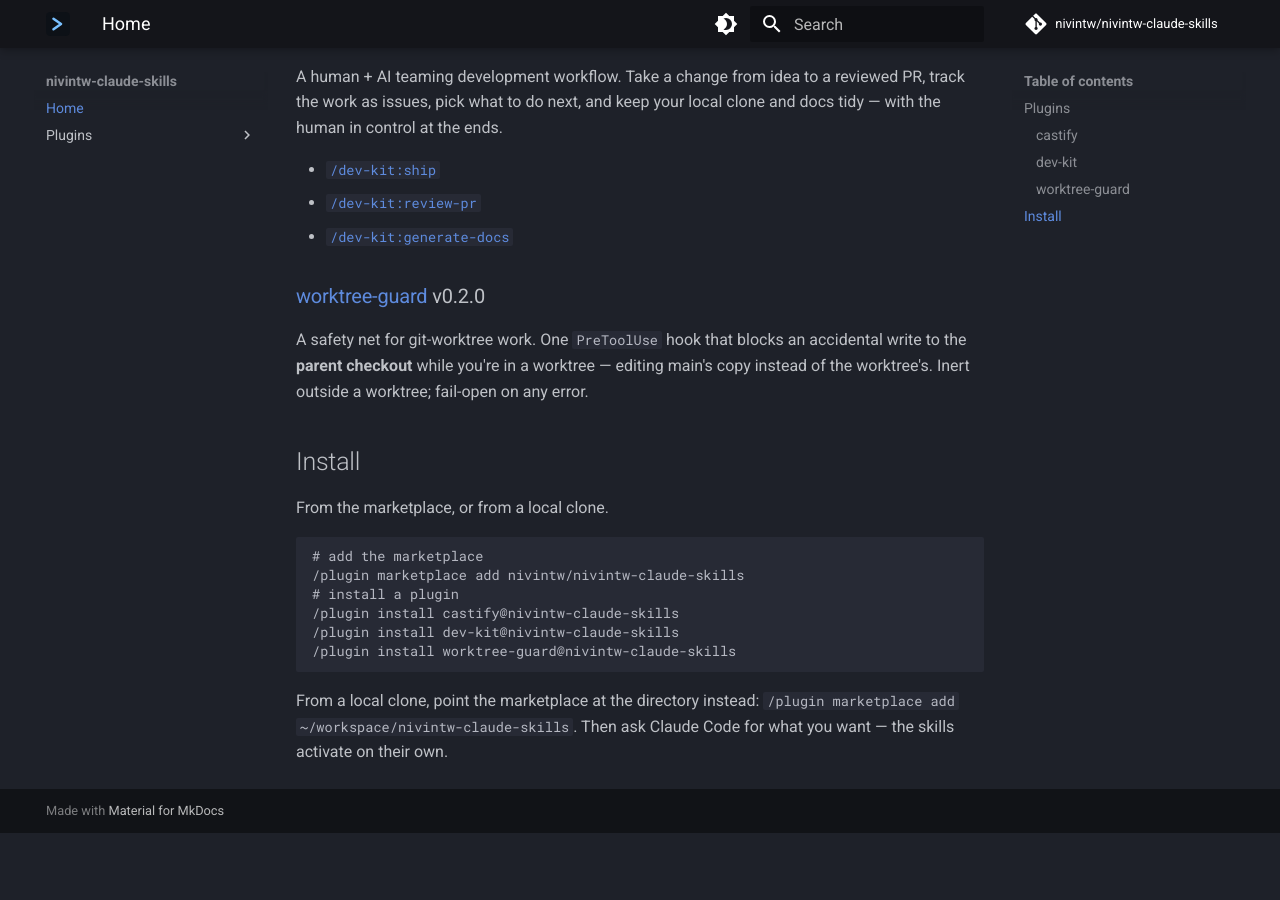
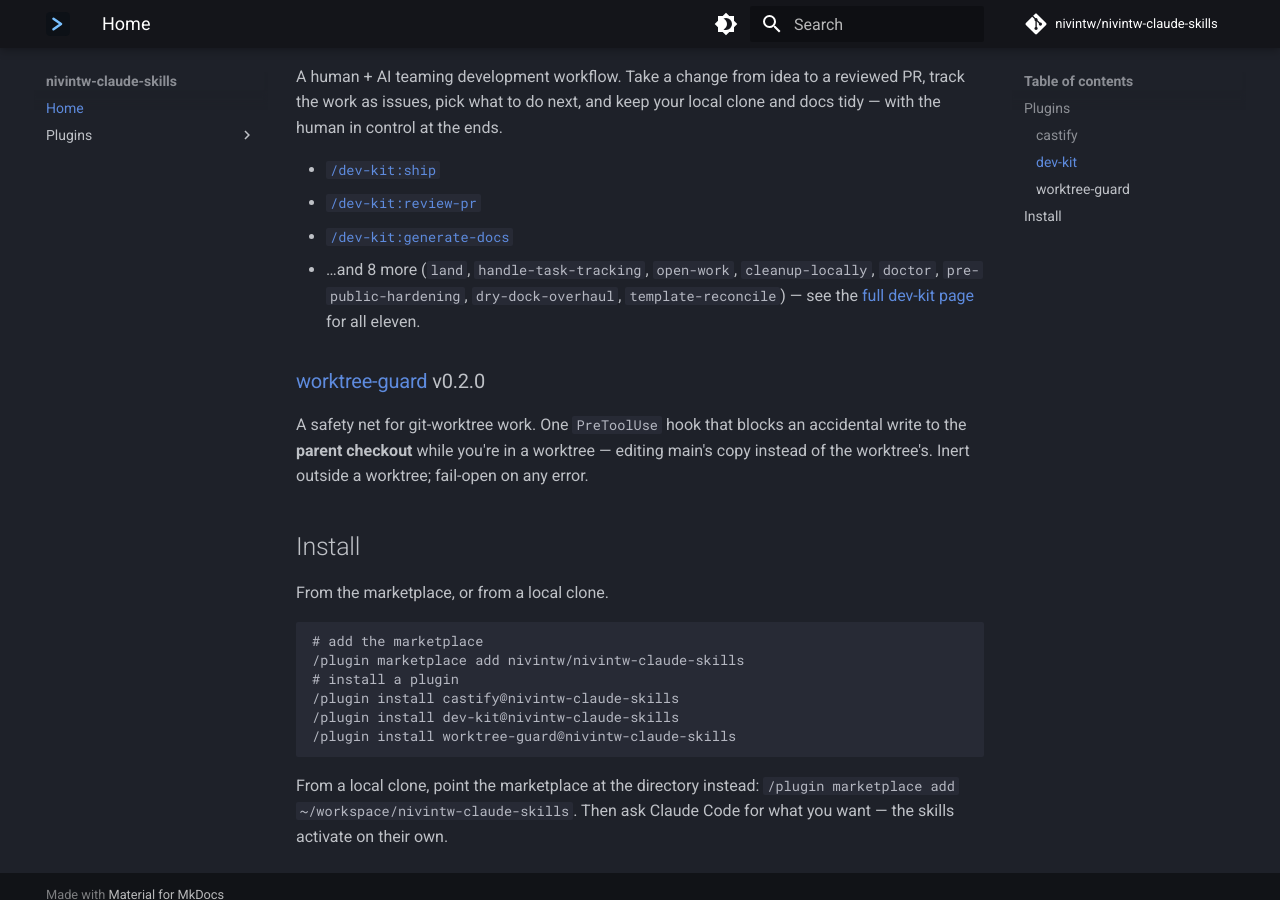
Before and after one commit to nivintw/nivintw-claude-skills, an MkDocs documentation site: the page built from docs/index.md, in a window 1280 px wide and 900 px high, scrolled down 614 px. Built offline with MkDocs 1.6.1 and Material for MkDocs 9.7.7, drawn with Linux system fonts in a browser that asks for light colours; comment, search, counter and statistics services are not loaded; before the commit the page ends 1447 px from its top, so only the background shows below that.

Commit message:
docs: list dev-kit's remaining 8 skills on the landing page
The dev-kit card only showed 3 of its 11 commands with no indication there
were more, right next to the page's own "twelve commands" tally.

```diff
--- a/docs/index.md
+++ b/docs/index.md
@@ -28,6 +28,9 @@
 - [`/dev-kit:ship`](dev-kit.md#ship)
 - [`/dev-kit:review-pr`](dev-kit.md#review-pr)
 - [`/dev-kit:generate-docs`](dev-kit.md#generate-docs)
+- …and 8 more (`land`, `handle-task-tracking`, `open-work`, `cleanup-locally`, `doctor`,
+  `pre-public-hardening`, `dry-dock-overhaul`, `template-reconcile`) — see the
+  [full dev-kit page](dev-kit.md) for all eleven.
 
 ### [worktree-guard](worktree-guard.md) <span data-version="worktree-guard"></span>
 
```
